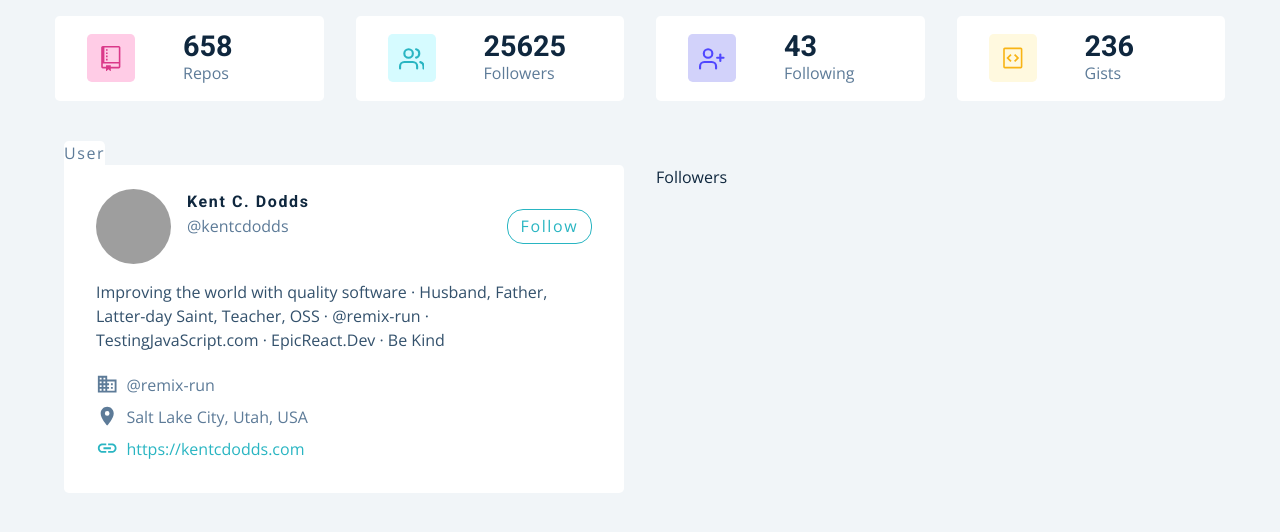
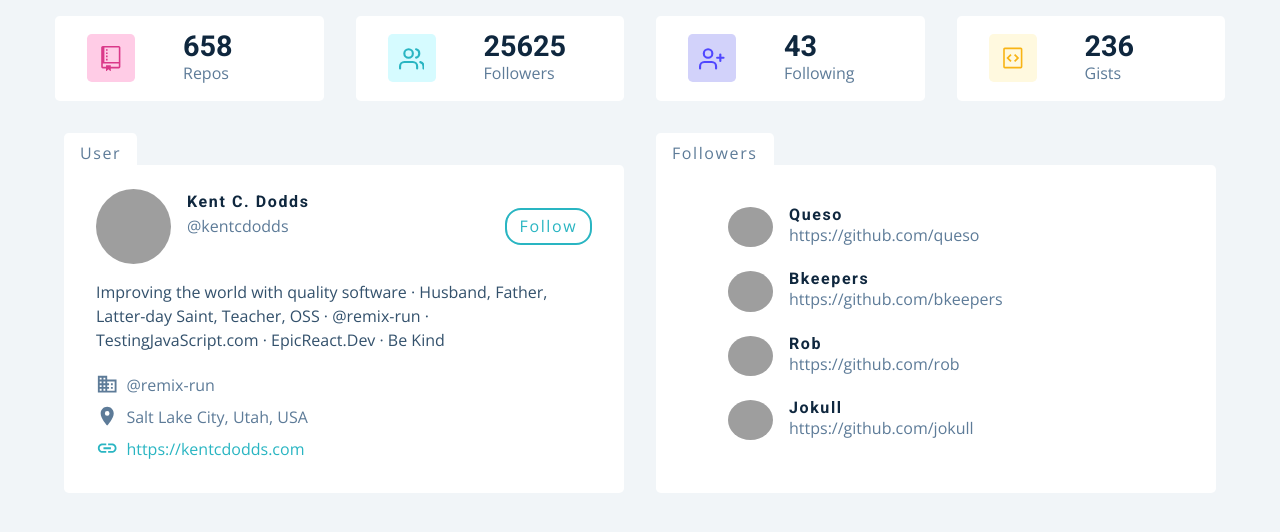
Before and after one commit to miloszKubiak/github-users, a React (Create React App) app: page / in a window 1280 px wide. Shown: the top 532 px of the page. Built offline with nearby package versions, Linux system fonts and the light colour scheme; grey boxes are pictures that could not be loaded.

Commit message:
create and style followers component

```diff
--- a/src/components/Card.jsx
+++ b/src/components/Card.jsx
@@ -1,7 +1,7 @@
 import React, { useContext } from "react";
 import styled from "styled-components";
 import { GithubContext } from "../context/context";
-import { MdBusiness, MdLocationOn, MdLink, MdClass } from "react-icons/md";
+import { MdBusiness, MdLocationOn, MdLink } from "react-icons/md";
 
 const Card = () => {
 	const { githubUser } = useContext(GithubContext);
@@ -57,6 +57,7 @@ const Wrapper = styled.article`
 		position: absolute;
 		top: 0;
 		left: 0;
+		padding: .5rem 1rem 0 1rem;
 		transform: translateY(-100%);
 		background: var(--white);
 		color: var(--grey-5);
@@ -89,7 +90,7 @@ const Wrapper = styled.article`
 			border-radius: 1rem;
 			text-transform: capitalize;
 			color: var(--primary-5);
-			border: 1px solid var(--primary-5);
+			border: 2px solid var(--primary-5);
 			letter-spacing: var(--spacing);
 			transition: var(--transition);
 			cursor: pointer;
--- a/src/components/Followers.jsx
+++ b/src/components/Followers.jsx
@@ -1,9 +1,87 @@
-import React from 'react'
+import React, { useContext } from "react";
+import styled from "styled-components";
+import { GithubContext } from "../context/context";
 
 const Followers = () => {
-  return (
-    <div>Followers</div>
-  )
-}
+	const { followers } = useContext(GithubContext);
 
-export default Followers
+	return (
+		<Wrapper>
+			<div className="followers">
+				{followers.map((follower, index) => {
+					const { avatar_url: img, html_url, login } = follower;
+					return (
+						<article key={index}>
+							<img src={img} alt={login} />
+							<div>
+								<h4>{login}</h4>
+								<a href={html_url}>{html_url}</a>
+							</div>
+						</article>
+					);
+				})}
+			</div>
+		</Wrapper>
+	);
+};
+
+export default Followers;
+
+const Wrapper = styled.article`
+	position: relative;
+	padding: 1.5rem 2rem;
+	background: var(--white);
+	border-bottom-left-radius: var(--radius);
+	border-bottom-right-radius: var(--radius);
+	border-top-right-radius: var(--radius);
+
+	&::before {
+		content: "followers";
+		position: absolute;
+		top: 0;
+		left: 0;
+		padding: 0.5rem 1rem 0 1rem;
+		transform: translateY(-100%);
+		background: var(--white);
+		color: var(--grey-5);
+		text-transform: capitalize;
+		font-size: 1rem;
+		letter-spacing: var(--spacing);
+		border-top-right-radius: var(--radius);
+		border-top-left-radius: var(--radius);
+	}
+
+	.followers {
+		display: grid;
+		grid-template-rows: repeat(auto-fill, minmax(45px, 1fr));
+		gap: 1.2rem 1rem;
+		padding: 1rem 2rem;
+		height: 260px;
+		overflow: scroll;
+	}
+
+	article {
+		display: grid;
+		grid-template-columns: auto 1fr;
+		align-items: center;
+		column-gap: 1rem;
+		padding: 0.15rem 0.5rem;
+		border-radius: var(--radius);
+		transition: var(--transition);
+
+		img {
+			height: 100%;
+			width: 45px;
+			object-fit: cover;
+			border-radius: 50%;
+		}
+
+		h4 {
+			margin-bottom: 0;
+		}
+
+		a {
+			color: var(--grey-5);
+		}
+	}
+`;
```
